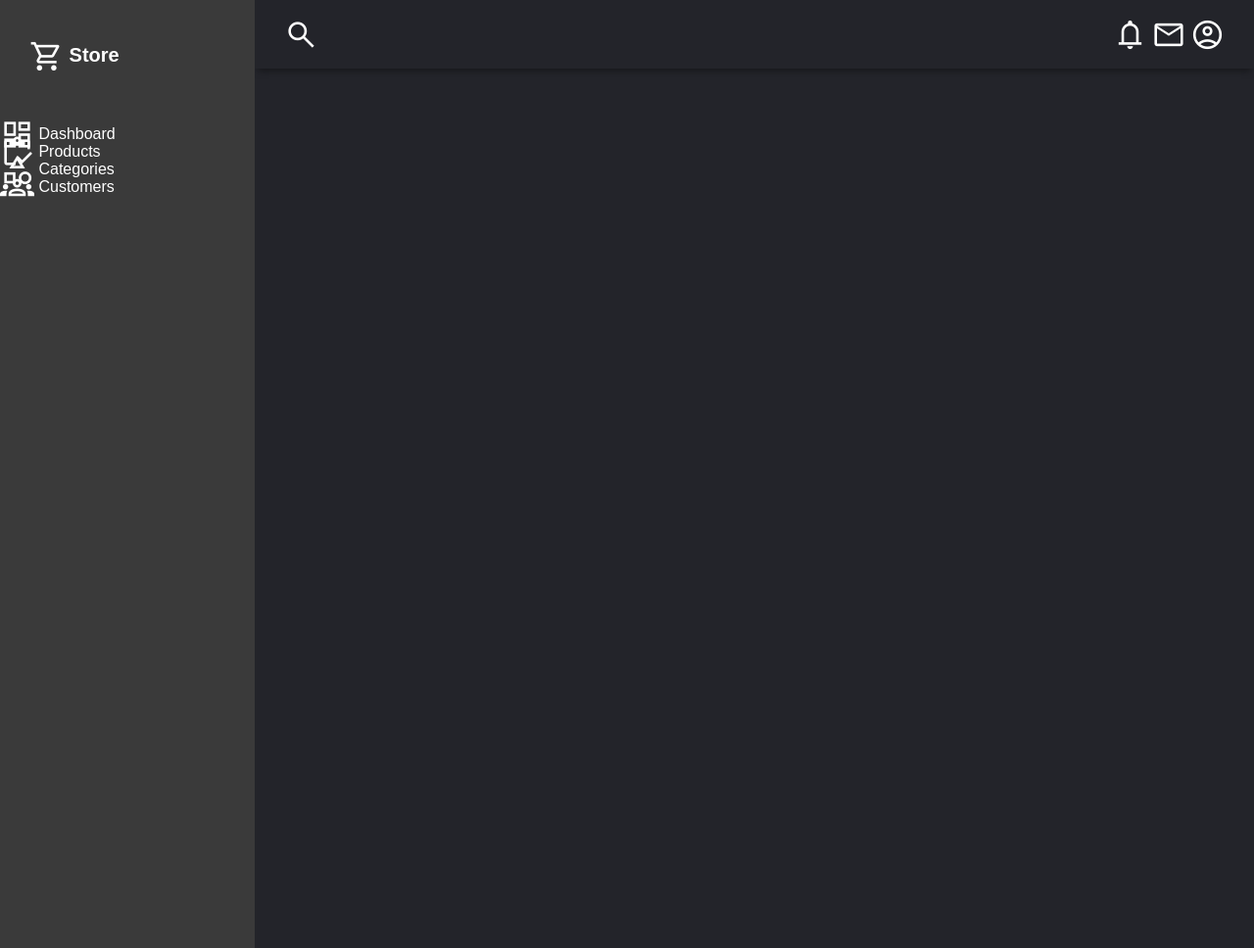
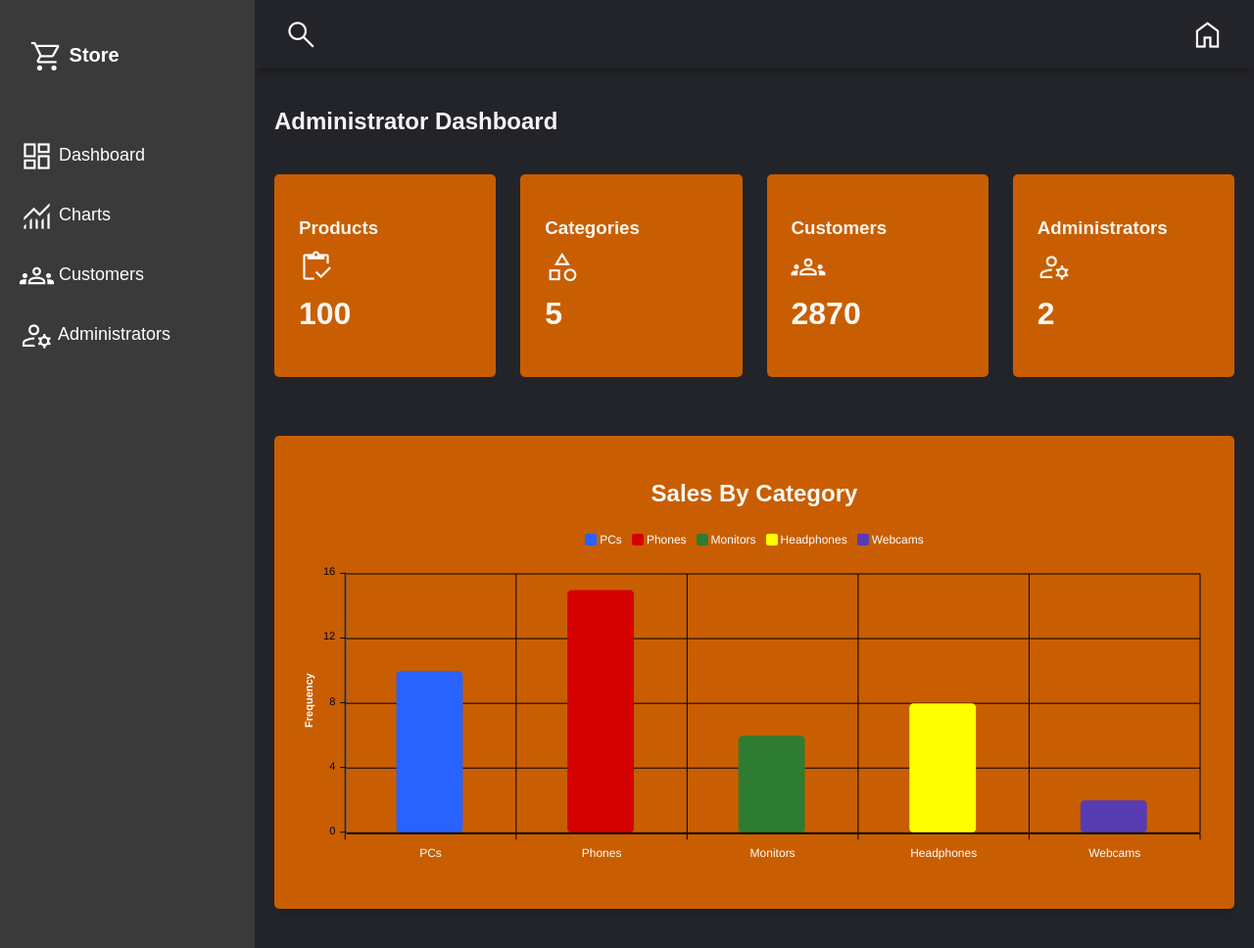
Before and after one commit to HassanAliause/Team-13-TP2, a PHP site: page /adminPage.html in a window 1280 px wide. Shown: the whole page at 98% size. Run offline with PHP 8.4, Linux system fonts and the light colour scheme; some libraries are stand-ins or nearby versions.

Commit message:
Updated Admin Page
- added in false data placeholders
- added a chart
- fixed up the visual aesthetics of the website

```diff
--- a/adminPage/adminPage.html
+++ b/adminPage/adminPage.html
@@ -8,9 +8,6 @@
 
         <!-- title of page -->
         <title>Administrator Page</title>
-
-        <!-- icon for the tab bar -->
-        <link rel="icon" type="image/x-icon" href="">
 
         <!-- link to icons -->
         <link rel="stylesheet" href="https://fonts.googleapis.com/css2?family=Material+Symbols+Outlined:opsz,wght,FILL,GRAD@48,400,0,0" />
@@ -24,15 +21,16 @@
     </head>
 
     <body>
+
+        <a href="#" class="bckToTop">
+            <span class="material-symbols-outlined">
+                arrow_upward
+                </span>
+        </a>
+
         <div class="grid-container">
             <!-- header -->
             <header class="header">
-                <div class="menu-icon" onclick="openSidebar()">
-                    <!-- allows user to open/close sidebar using onclick if device is too small -->
-                    <span class="material-symbols-outlined">
-                        menu
-                    </span>
-                </div>
 
                 <div class="header-left">
                         <span class="material-symbols-outlined">
@@ -41,17 +39,12 @@
                 </div>
 
                 <div class="header-right">
-                    <span class="material-symbols-outlined">
-                        notifications
-                    </span>
-                    <span class="material-symbols-outlined">
-                        mail
-                    </span>
-                    <span class="material-symbols-outlined">
-                        account_circle
+                    <span class="material-symbols-outlined" href="/productspage.html">
+                        home
                     </span>
                 </div>
             </header>
+
             <!-- sidebar -->
             <aside id="sidebar">
                 <div class="sidebar-title">
@@ -61,45 +54,116 @@
                         </span>
                         Store
                     </div>
-                    <span class="material-symbols-outlined" onclick="closeSidebar()">
-                        close
-                    </span>
                 </div>
 
                 <ul class="sidebar-list">
-                    <li class=""sidebar-list-item>
+                    <li class="sidebar-list-item">
                         <span class="material-symbols-outlined">
                             dashboard
                         </span>
                         Dashboard
                     </li>
-                    <li class=""sidebar-list-item>
+
+                    <li class="sidebar-list-item">
                         <span class="material-symbols-outlined">
-                            inventory
-                        </span>
-                        Products
+                            monitoring
+                            </span>
+                        Charts
                     </li>
-                    <li class=""sidebar-list-item>
-                        <span class="material-symbols-outlined">
-                            category
-                        </span>
-                        Categories
-                    </li>
-                    <li class=""sidebar-list-item>
+
+                    <li class="sidebar-list-item">
                         <span class="material-symbols-outlined">
                             groups
                         </span>
                         Customers
                     </li>
+
+                    <li class="sidebar-list-item">
+                        <span class="material-symbols-outlined">
+                            manage_accounts
+                        </span>
+                        Administrators
+                    </li>
+
                 </ul>
 
             </aside>
 
             <!-- main -->
             <main class="main-container">
+                <!-- title of page -->
+                <div class="main-title">
+                    <h2>Administrator Dashboard</h2>
+                </div>
+
+                <div class="main-cards">
+
+                    <div class="card">
+                        <div class="card-inner">
+                            <h3>Products</h3>
+                            <span class="material-symbols-outlined">
+                                inventory
+                            </span>
+                        </div>
+                        <h1>100</h1>
+                    </div>
+
+                    <div class="card">
+                        <div class="card-inner">
+                            <h3>Categories</h3>
+                            <span class="material-symbols-outlined">
+                                category
+                            </span>
+                        </div>
+                        <h1>5</h1>
+                    </div>
+
+                    <div class="card">
+                        <div class="card-inner">
+                            <h3>Customers</h3>
+                            <span class="material-symbols-outlined">
+                                groups
+                            </span>
+                        </div>
+                        <h1>2870</h1>
+                    </div>
+
+
+                    <div class="card">
+                        <div class="card-inner">
+                            <h3>Administrators</h3>
+                            <span class="material-symbols-outlined">
+                                manage_accounts
+                            </span>
+                        </div>
+                        <h1>2</h1>
+                    </div>
+
+                </div>
+
+                <div class="charts">
+                    <div class="chart-card">
+                        <h2 class="chart-title">Sales By Category</h2>
+                        <div id="bar-chart">
+
+                        </div>
+                    </div>
+                </div>
+
+                <div class="customers">
+
+                </div>
+
+                <d class="adminis">
+
+                </d>
 
             </main>
+
         </div>
+
+        <!-- Apex Charts -->
+        <script src="https://cdnjs.cloudflare.com/ajax/libs/apexcharts/3.37.0/apexcharts.min.js" ></script>
 
         <!-- link to java script file -->
         <!-- place at the bottom to allow html to load first-->
--- a/adminPage/css/admin.css
+++ b/adminPage/css/admin.css
@@ -7,6 +37,8 @@ body {
 
     /* Orange */
     --colourPrimary: #c85e01;
+
+    --colourPrimaryLight: #FF8000;
 
     /* Grey  */
     --colourSecondary: #3a3a3a;
@@ -89,19 +121,24 @@ body {
     list-style-type: none;
 }
 
-.sidebar-title-item{
+.sidebar-list-item{
     padding: 20px 20px 20px 20px;
     font-size: 18px;
 }
 
-.sidebar-title-item:hover {
+.sidebar-list-item > a {
+    text-decoration: none;
+    color: var(--colourPrimary);
+  }
+
+.sidebar-list-item:hover {
     background-color: var(--colourPrimary);
     cursor: pointer;
 
 }
 
 .sidebar-responsive {
-    display: inline;
+    display: inline !important;
     position: absolute;
     z-index: 12 !important;
 
@@ -116,8 +153,65 @@ body {
 /* main */
 .main-container {
     grid-area: main;
-
     overflow-y: auto;
     padding: 20px 20px;
     color: rgba(255, 255, 255, 0.95);
 }
+
+.main-title {
+    display: flex;
+    justify-content: space-between;
+}
+
+.main-cards {
+    display: grid;
+    grid-template-columns:  1fr 1fr 1fr 1fr;
+    gap: 25px;
+    margin: 20px 0;
+
+}
+
+.card{
+    display: flex;
+    flex-direction: column;
+    justify-content: space-around;
+    padding: 25px;
+    border-radius: 5px;
+    background-color: var(--colourPrimary);
+}
+
+/* charts */
+
+.charts{
+    display: auto;
+    grid-template-columns: 1ft 1ft;
+    gap: 20px;
+    margin-top: 60px;
+
+}
+
+.chart-card{
+    background-color: var(--colourPrimary);
+    margin-bottom: 20px;
+    padding: 25px;
+    box-sizing: border-box;
+    -webkit-column-break-inside: avoid;
+    border-radius: 5px;
+    box-shadow: 0 6px 7px -4px rgba(0, 0, 0, 0.2);
+
+}
+
+.chart-title{
+    display: flex;
+    align-items: center;
+    justify-content: center;
+
+}
+
+.material-symbols-outlined {
+  font-variation-settings:
+  'FILL' 0,
+  'wght' 400,
+  'GRAD' 0,
+  'opsz' 48
+}
--- a/adminPage/js/admin.js
+++ b/adminPage/js/admin.js
@@ -1,6 +1,10 @@
-//Toggle the sidebar
-var sidebarOpen = false
-var sidebar = document.getElementById("sidebar");
+window.addEventListener("scroll", () =>{
+  if(window.pageYOffset > 100){
+    bckToTop.classList.add("active");
+  }else{
+    bckToTop.classList.remove("active");
+  }
+  })
 
 function openSidebar() {
     if(!sidebarOpen) {
@@ -15,3 +19,119 @@ function closeSidebar() {
         sidebarOpen = false;
     }
 }
+
+
+
+// Charts //
+// Bar Chart //
+
+var barChartOptions = {
+    series: [{
+      data: [10, 15, 6, 8, 2],
+      name: "Products",
+    }],
+    chart: {
+      type: "bar",
+      background: "transparent",
+      height: 350,
+      toolbar: {
+        show: false,
+      },
+    },
+    colors: [
+      "#2962ff",
+      "#d50000",
+      "#2e7d32",
+      "#FFFF00",
+      "#583cb3",
+    ],
+    plotOptions: {
+      bar: {
+        distributed: true,
+        borderRadius: 4,
+        horizontal: false,
+        columnWidth: "40%",
+      }
+    },
+    dataLabels: {
+      enabled: false,
+    },
+    fill: {
+      opacity: 1,
+    },
+    grid: {
+      borderColor: "#000000",
+      yaxis: {
+        lines: {
+          show: true,
+        },
+      },
+      xaxis: {
+        lines: {
+          show: true,
+        },
+      },
+    },
+    legend: {
+      labels: {
+        colors: "#FFFFFF",
+      },
+      show: true,
+      position: "top",
+    },
+    stroke: {
+      colors: ["transparent"],
+      show: true,
+      width: 2
+    },
+    tooltip: {
+      shared: true,
+      intersect: false,
+      theme: "dark",
+    },
+    xaxis: {
+      categories: ["PCs", "Phones", "Monitors", "Headphones", "Webcams"],
+      title: {
+        style: {
+          color: "#FFFFFF",
+        },
+      },
+      axisBorder: {
+        show: true,
+        color: "#000000",
+      },
+      axisTicks: {
+        show: true,
+        color: "#000000",
+      },
+      labels: {
+        style: {
+          colors: "#FFFFFF",
+        },
+      },
+    },
+    yaxis: {
+      title: {
+        text: "Frequency",
+        style: {
+          color:  "#FFFFFF",
+        },
+      },
+      axisBorder: {
+        color: "#55596e",
+        show: true,
+      },
+      axisTicks: {
+        color: "#000000",
+        show: true,
+      },
+      labels: {
+        style: {
+          colors: "#000000",
+        },
+      },
+    }
+  };
+
+  var barChart = new ApexCharts(document.querySelector("#bar-chart"), barChartOptions);
+  barChart.render();
```
Also changed, not shown: other parts of adminPage/css/admin.css (+30 -0 lines).
